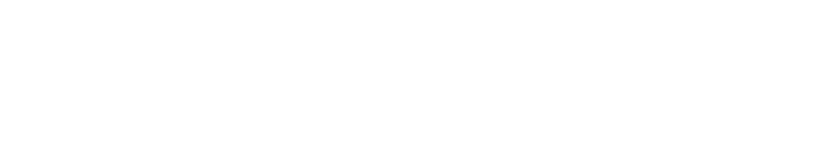
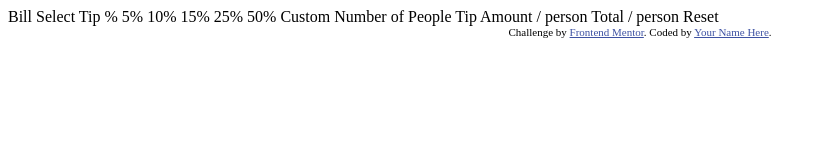
Before and after one commit to Selichico/talwind, a plain HTML site: page index.html in a window 1280 px wide. Shown: the whole page, without its empty margins (0-824 px from the left). Drawn offline with Linux system fonts and the light colour scheme.

Commit message:
add fil from front end montor

```diff
--- a/index.html
+++ b/index.html
@@ -1,13 +1,44 @@
 <!DOCTYPE html>
 <html lang="en">
 <head>
-    <meta charset="UTF-8">
-    <meta http-equiv="X-UA-Compatible" content="IE=edge">
-    <meta name="viewport" content="width=device-width, initial-scale=1.0">
-    <title>Document</title>
-    <link rel="stylesheet" href="css.css">
+  <meta charset="UTF-8">
+  <meta name="viewport" content="width=device-width, initial-scale=1.0"> <!-- displays site properly based on user's device -->
+
+  <link rel="icon" type="image/png" sizes="32x32" href="./images/favicon-32x32.png">
+
+  <title>Frontend Mentor | Tip calculator app</title>
+
+  <!-- Feel free to remove these styles or customise in your own stylesheet 👍 -->
+  <style>
+    .attribution { font-size: 11px; text-align: center; }
+    .attribution a { color: hsl(228, 45%, 44%); }
+  </style>
 </head>
 <body>
 
+  Bill
+
+  Select Tip %
+  5%
+  10%
+  15%
+  25%
+  50%
+  Custom
+
+  Number of People
+
+  Tip Amount
+  / person
+
+  Total
+  / person
+
+  Reset
+
+  <div class="attribution">
+    Challenge by <a href="https://www.frontendmentor.io?ref=challenge" target="_blank">Frontend Mentor</a>.
+    Coded by <a href="#">Your Name Here</a>.
+  </div>
 </body>
 </html>
```
Also changed, not shown: design/active-states.jpg (added), design/desktop-design-completed.jpg (added), design/desktop-design-empty.jpg (added), design/desktop-preview.jpg (added), design/mobile-design.jpg (added), images/favicon-32x32.png (added), images/icon-dollar.svg (added), images/icon-person.svg (added), images/logo.svg (added), 4 other files.
